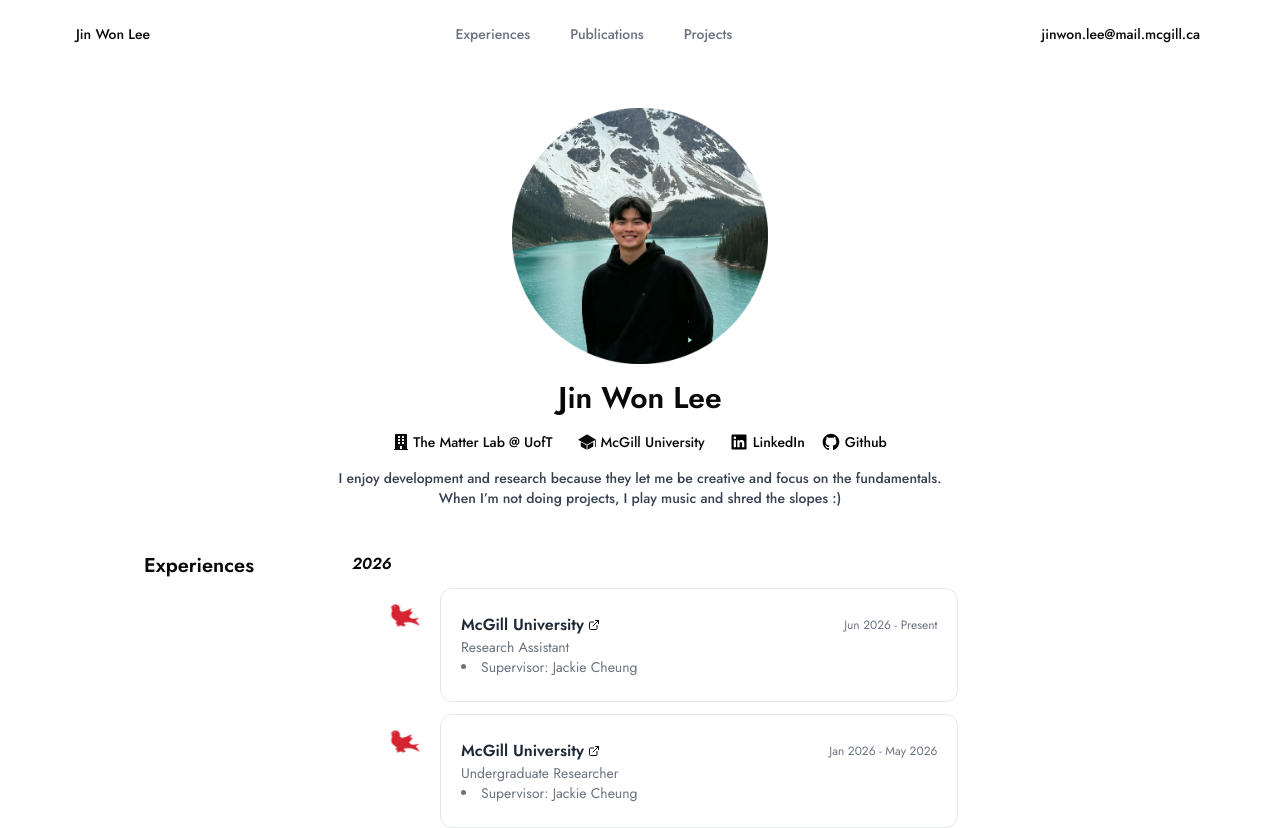
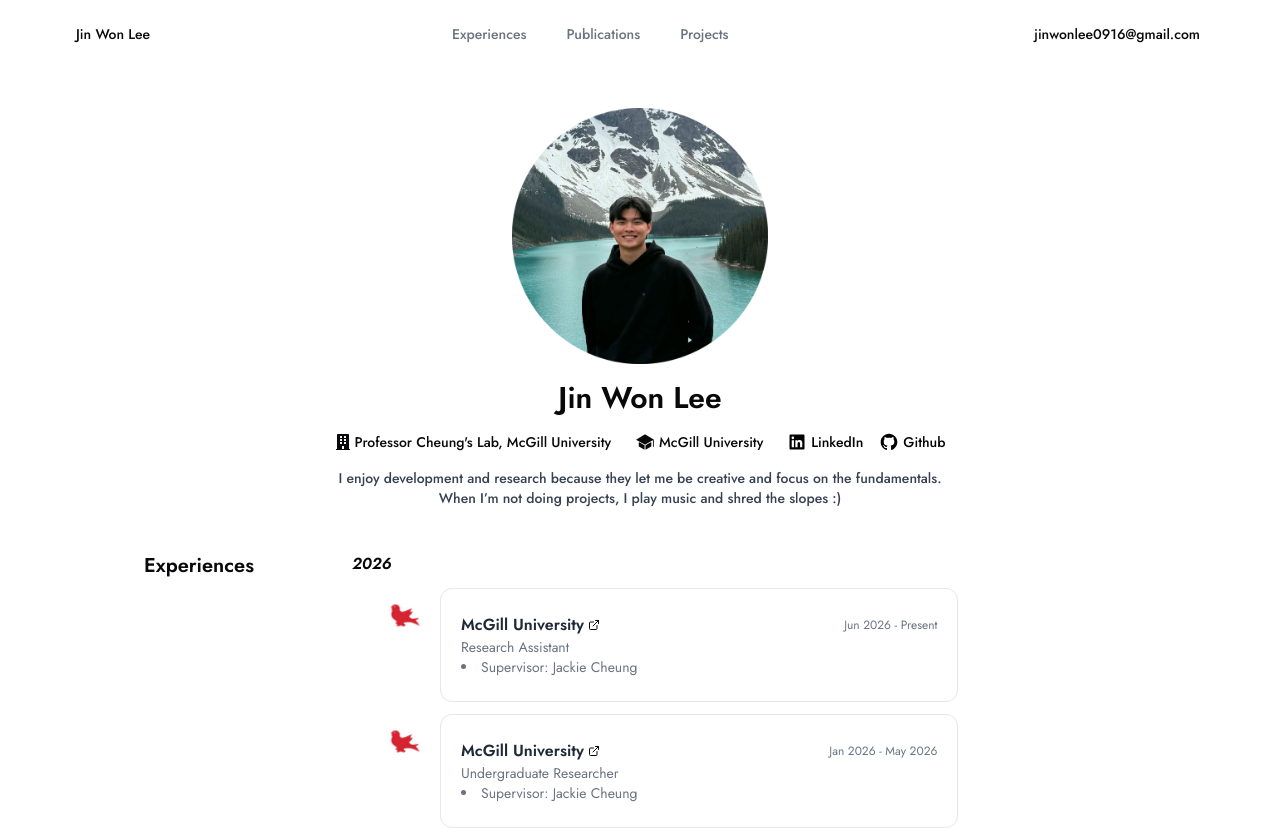
Before and after one commit to jinleevv/jinleevv.dev, a React (Vite) app: page / in a window 1280 px wide. Shown: the top 828 px of the page. Built offline with nearby package versions, Linux system fonts and the light colour scheme; a web font is replaced by a local one.

Commit message:
Update info

```diff
--- a/src/pages/Home.tsx
+++ b/src/pages/Home.tsx
@@ -50,7 +50,7 @@
 const experience26 = [
   {
     title: "McGill University",
-    link: "https://mila.quebec/en/directory/jin-won-lee",
+    link: "https://cs.mcgill.ca/~jcheung/group.html",
     subtitle: "Research Assistant",
     date: "Jun 2026 - Present",
     icon: <img src="/mcgill_logo.jpeg" className="rounded-lg w-12 h-12" />,
@@ -58,7 +58,7 @@
   },
   {
     title: "McGill University",
-    link: "https://mila.quebec/en/directory/jin-won-lee",
+    link: "https://cs.mcgill.ca/~jcheung/group.html",
     subtitle: "Undergraduate Researcher",
     date: "Jan 2026 - May 2026",
     icon: <img src="/mcgill_logo.jpeg" className="rounded-lg w-12 h-12" />,
@@ -135,12 +135,12 @@
           </a>
         </div>
 
-        <a href="mailto:jinwon.lee@mail.mcgill.ca" className="hidden sm:block">
+        <a href="mailto:jinwonlee0916@gmail.com" className="hidden sm:block">
           <Button variant="ghost" className="bg-white">
-            jinwon.lee@mail.mcgill.ca
+            jinwonlee0916@gmail.com
           </Button>
         </a>
-        <a href="mailto:jinwon.lee@mail.mcgill.ca" className="block sm:hidden">
+        <a href="mailto:jinwonlee0916@gmail.com" className="block sm:hidden">
           <Button variant="ghost" className="bg-white">
             Contact
           </Button>
@@ -158,7 +158,7 @@
           <div className="mt-2 flex flex-col md:flex-row justify-center items-center gap-3 md:gap-6 text-sm">
             <div className="flex gap-1">
               <FaBuilding strokeWidth={1.25} size={16} />
-              <Label className="m-auto">The Matter Lab @ UofT</Label>
+              <Label className="m-auto">Professor Cheung's Lab, McGill University</Label>
             </div>
             <div className="flex gap-1">
               <IoIosSchool strokeWidth={1.25} size={20} />
```
